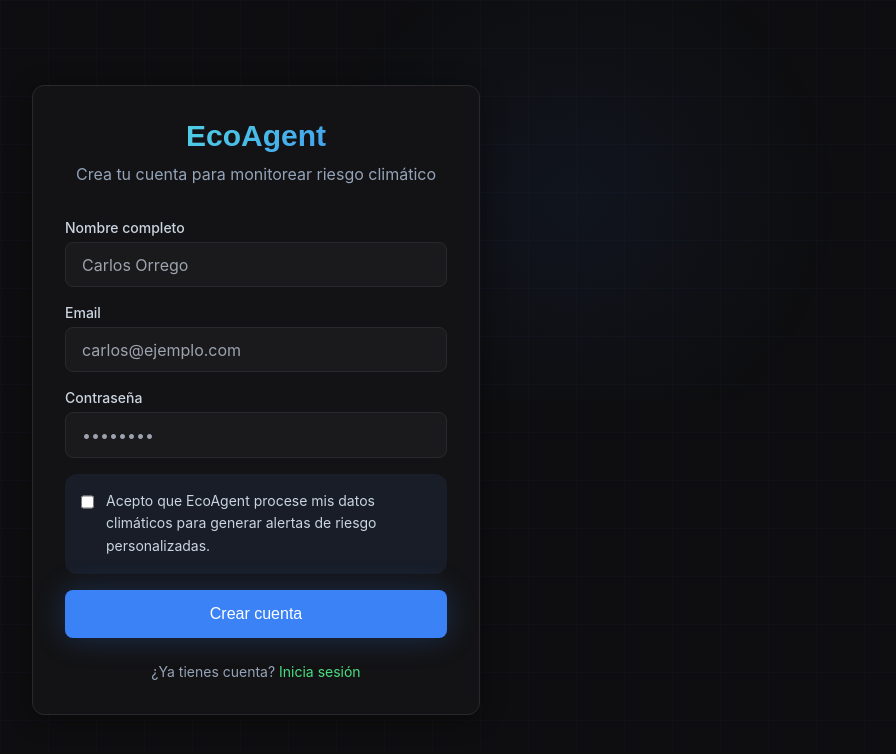
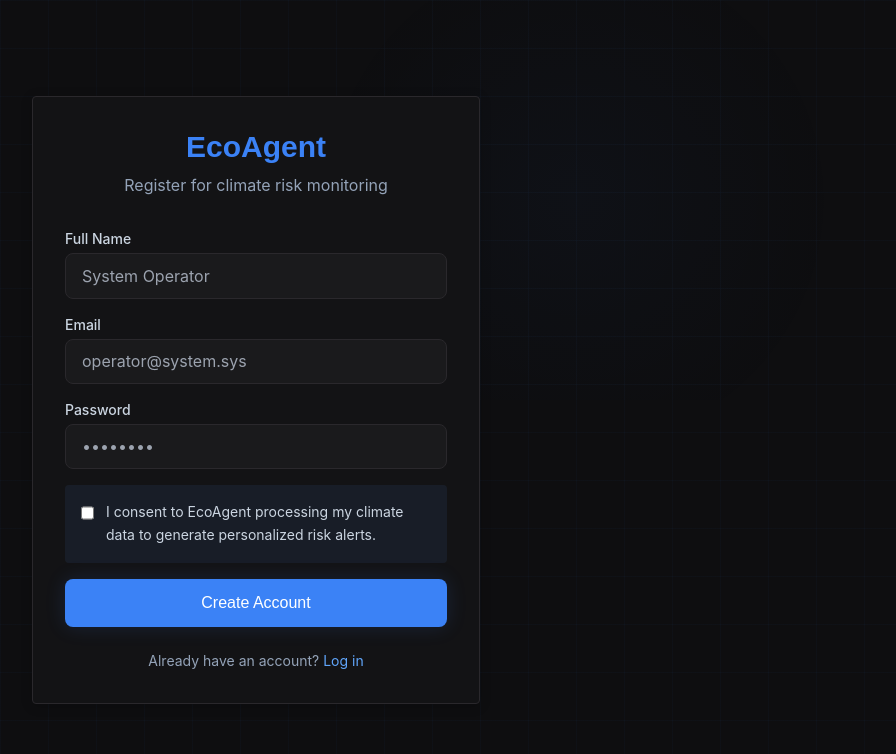
Before and after one commit to cmorregof/EcoAgent, a Next.js app in the folder web/: page /register in a window 1280 px wide. Shown: the top 754 px of the page, without its empty margins (384-1280 px from the left). Built offline with nearby package versions, Linux system fonts and the light colour scheme; no server answers.

Commit message:
refactor: phase 1 brand coherence pruning for EcoAgent

```diff
--- a/web/app/(auth)/login/page.tsx
+++ b/web/app/(auth)/login/page.tsx
@@ -62,7 +62,7 @@ export default function LoginPage() {
               onChange={(e) => setEmail(e.target.value)}
               required
               className="w-full"
-              placeholder="carlos@ejemplo.com"
+              placeholder="operator@system.sys"
             />
           </div>
 
@@ -82,7 +82,7 @@ export default function LoginPage() {
           </div>
 
           {error && (
-            <div className="text-red-400 text-sm bg-red-950/30 p-3 rounded-lg">
+            <div className="text-red-400 text-sm bg-red-950/30 p-3 rounded">
               {error}
             </div>
           )}
@@ -94,7 +94,7 @@ export default function LoginPage() {
 
         <p className="text-center text-sm text-slate-400 mt-6">
           {t('auth.no_account')}{' '}
-          <Link href="/register" className="text-green-400 hover:text-green-300 transition-colors">
+          <Link href="/register" className="text-blue-400 hover:text-blue-300 transition-colors">
             {t('auth.signup')}
           </Link>
         </p>
--- a/web/app/(auth)/register/page.tsx
+++ b/web/app/(auth)/register/page.tsx
@@ -73,13 +73,13 @@ export default function RegisterPage() {
       <div className="glass-card p-8 w-full max-w-md">
         <div className="text-center mb-8">
           <h1 className="text-3xl font-bold gradient-text mb-2">EcoAgent</h1>
-          <p className="text-slate-400">Crea tu cuenta para monitorear riesgo climático</p>
+          <p className="text-slate-400">Register for climate risk monitoring</p>
         </div>
 
         <form onSubmit={handleRegister} className="space-y-4">
           <div>
             <label htmlFor="fullName" className="block text-sm font-medium text-slate-300 mb-1">
-              Nombre completo
+              Full Name
             </label>
             <input
               id="fullName"
@@ -88,7 +88,7 @@ export default function RegisterPage() {
               onChange={(e) => setFullName(e.target.value)}
               required
               className="w-full"
-              placeholder="Carlos Orrego"
+              placeholder="System Operator"
             />
           </div>
 
@@ -103,13 +103,13 @@ export default function RegisterPage() {
               onChange={(e) => setEmail(e.target.value)}
               required
               className="w-full"
-              placeholder="carlos@ejemplo.com"
+              placeholder="operator@system.sys"
             />
           </div>
 
           <div>
             <label htmlFor="password" className="block text-sm font-medium text-slate-300 mb-1">
-              Contraseña
+              Password
             </label>
             <input
               id="password"
@@ -123,22 +123,22 @@ export default function RegisterPage() {
             />
           </div>
 
-          <div className="flex items-start gap-3 bg-slate-800/50 p-4 rounded-xl">
+          <div className="flex items-start gap-3 bg-slate-800/50 p-4 rounded">
             <input
               id="consent"
               type="checkbox"
               checked={consent}
               onChange={(e) => setConsent(e.target.checked)}
-              className="mt-1 w-4 h-4 rounded accent-green-500"
+              className="mt-1 w-4 h-4 rounded accent-blue-500"
             />
             <label htmlFor="consent" className="text-sm text-slate-300 leading-relaxed">
-              Acepto que EcoAgent procese mis datos climáticos para generar alertas
-              de riesgo personalizadas.
+              I consent to EcoAgent processing my climate data to generate
+              personalized risk alerts.
             </label>
           </div>
 
           {error && (
-            <div className="text-red-400 text-sm bg-red-950/30 p-3 rounded-lg">
+            <div className="text-red-400 text-sm bg-red-950/30 p-3 rounded">
               {error}
             </div>
           )}
@@ -148,14 +148,14 @@ export default function RegisterPage() {
             disabled={loading || !consent}
             className="btn-primary w-full"
           >
-            {loading ? 'Creando cuenta...' : 'Crear cuenta'}
+            {loading ? 'Creating account...' : 'Create Account'}
           </button>
         </form>
 
         <p className="text-center text-sm text-slate-400 mt-6">
-          ¿Ya tienes cuenta?{' '}
-          <Link href="/login" className="text-green-400 hover:text-green-300 transition-colors">
-            Inicia sesión
+          Already have an account?{' '}
+          <Link href="/login" className="text-blue-400 hover:text-blue-300 transition-colors">
+            Log in
           </Link>
         </p>
       </div>
--- a/web/app/dashboard/page.tsx
+++ b/web/app/dashboard/page.tsx
@@ -144,7 +144,7 @@ export default function DashboardPage() {
         <div className="panel reveal">
           <div className="panel-header">
             <div className="panel-title">EVOLUCIÓN DEL RIESGO</div>
-            <div className="panel-tag">RECHARTS</div>
+            <div className="panel-tag">TIME SERIES</div>
           </div>
           <div className="panel-body">
             {reports.length > 0 ? (
@@ -160,7 +160,7 @@ export default function DashboardPage() {
         <div className="panel reveal">
           <div className="panel-header">
             <div className="panel-title">MAPA DE RIESGO GEOSESPACIAL</div>
-            <div className="panel-tag">LEAFLET ONLINE</div>
+            <div className="panel-tag">SPATIAL RISK MAP</div>
           </div>
           <div className="panel-body p-0 h-[280px]">
             <RiskMap
@@ -175,7 +175,7 @@ export default function DashboardPage() {
       <div className="panel reveal mt-8">
         <div className="panel-header">
           <div className="panel-title">HISTORIAL DE SIMULACIONES</div>
-          <div className="panel-tag">SUPABASE LOGS</div>
+          <div className="panel-tag">SYSTEM LOGS</div>
         </div>
         <div className="panel-body p-0">
           <table className="history-table">
--- a/web/app/globals.css
+++ b/web/app/globals.css
@@ -21,8 +21,8 @@
   --primary:          #57f1db;        /* Cyan - estados positivos, links */
   --accent:           #3b82f6;        /* Azul Cobalto - CTA, highlights, clima */
   --accent-dim:       #2563eb;        /* Azul Cobalto hover (más oscuro) */
-  --accent-glow:      rgba(59,130,246,0.12);
-  --accent-subtle:    rgba(59,130,246,0.06);
+  --accent-glow:      rgba(59,130,246,0.04);
+  --accent-subtle:    rgba(59,130,246,0.02);
 
   /* Texto */
   --on-surface:       #e8e4e7;        /* Texto principal */
@@ -68,7 +68,7 @@ code, pre {
   right: 0;
   width: 50vw;
   height: 50vh;
-  background: radial-gradient(circle, rgba(59,130,246,0.06) 0%, transparent 70%);
+  background: radial-gradient(circle, rgba(59,130,246,0.03) 0%, transparent 70%);
   pointer-events: none;
   z-index: 0;
 }
@@ -97,9 +97,9 @@ code, pre {
 .glass-card {
   background: var(--surface-low);
   border: 1px solid var(--outline-var);
-  border-radius: 12px;
-  backdrop-filter: blur(8px);
-  box-shadow: 0 4px 24px rgba(0, 0, 0, 0.4);
+  border-radius: 4px;
+  backdrop-filter: blur(4px);
+  box-shadow: 0 2px 12px rgba(0, 0, 0, 0.2);
 }
 
 /* Buttons */
@@ -112,14 +112,14 @@ code, pre {
   border: none;
   cursor: pointer;
   transition: all 0.2s cubic-bezier(0.4, 0, 0.2, 1);
-  box-shadow: 0 0 30px rgba(59,130,246,0.25);
+  box-shadow: 0 0 20px rgba(59,130,246,0.15);
   font-family: var(--font-display);
 }
 
 .btn-primary:hover {
   background: var(--accent-dim);
   transform: translateY(-1px);
-  box-shadow: 0 0 40px rgba(59,130,246,0.35);
+  box-shadow: 0 0 30px rgba(59,130,246,0.25);
 }
 
 .btn-primary:active {
@@ -220,10 +220,7 @@ input:focus, select:focus {
 
 /* Gradient Text */
 .gradient-text {
-  background: linear-gradient(135deg, var(--primary), var(--accent));
-  -webkit-background-clip: text;
-  -webkit-text-fill-color: transparent;
-  background-clip: text;
+  color: var(--accent);
 }
 
 /* ═══════════════════════════════════════════════
@@ -521,12 +518,12 @@ input:focus, select:focus {
 .landing-wrapper .glow-top-right {
   width: 600px; height: 600px;
   top: -200px; right: -200px;
-  background: radial-gradient(circle, rgba(59,130,246, 0.08) 0%, transparent 70%);
+  background: radial-gradient(circle, rgba(59,130,246, 0.04) 0%, transparent 70%);
 }
 .landing-wrapper .glow-bottom-left {
   width: 500px; height: 500px;
   bottom: 0; left: -200px;
-  background: radial-gradient(circle, rgba(59,130,246, 0.05) 0%, transparent 70%);
+  background: radial-gradient(circle, rgba(59,130,246, 0.03) 0%, transparent 70%);
 }
 
 /* ── Utility ── */
@@ -699,8 +696,8 @@ input:focus, select:focus {
   background: var(--clr-surface-low);
   border: 1px solid var(--clr-outline-var);
   overflow: hidden;
-  box-shadow: 0 0 60px rgba(59,130,246, 0.08);
-  animation: float 6s ease-in-out infinite;
+  box-shadow: 0 0 40px rgba(0, 0, 0, 0.3);
+  animation: float 8s ease-in-out infinite;
 }
 @keyframes float { 0%, 100% { transform: translateY(0); } 50% { transform: translateY(-12px); } }
 
```
Also changed, not shown: web/app/page.tsx (+13 -16 lines).
